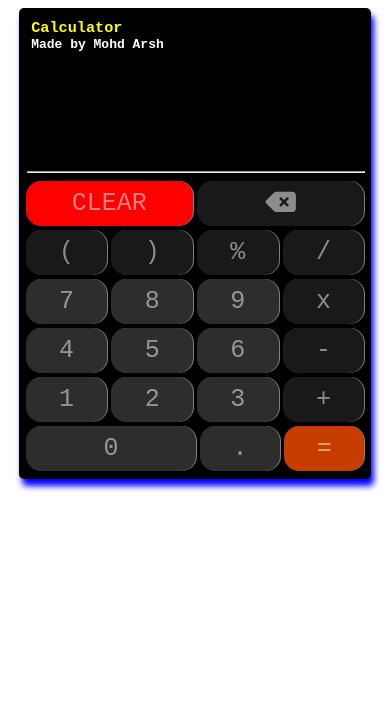
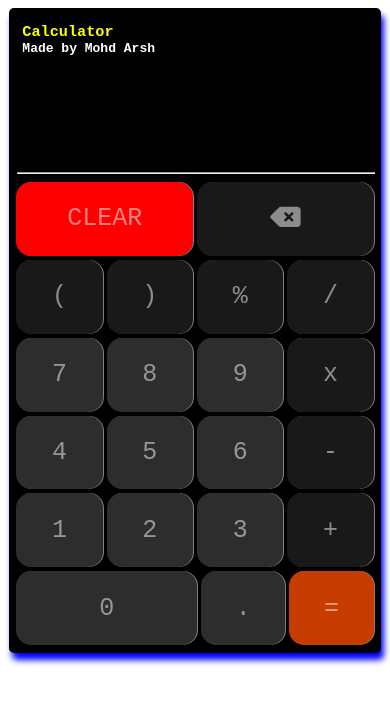
Before and after one commit to arsh1234git/calculator, a plain HTML site: page index.html in a window 390 px wide. Drawn offline with Linux system fonts and the light colour scheme.

Commit message:
hehehehe i am doing changes again and again

```diff
--- a/index.html
+++ b/index.html
@@ -6,20 +6,29 @@
     <meta name="viewport" content="width=device-width, initial-scale=1.0" />
     <title>Welcome to my Calculator</title>
     <link rel="stylesheet" href="style.css" />
-    <script src="https://kit.fontawesome.com/cf3a3d536f.js" crossorigin="anonymous"></script>
+    <script
+      src="https://kit.fontawesome.com/cf3a3d536f.js"
+      crossorigin="anonymous"
+    ></script>
   </head>
   <body>
     <div class="container">
-
       <div class="calculator">
         <div class="description">
           <h3>Calculator</h3>
           <span>Made by Mohd Arsh</span>
         </div>
-        <input type="text" name="" id="" /><hr>
-        <div class="row ">
+        <input type="text" name="" id="" />
+        <hr />
+
+          <div class="row">
             <button class="dark" id="clear">CLEAR</button>
-          <button class="dark" id="backspace"><i id="backspace2" class="fa-sharp fa-solid fa-delete-left fa-xl"></i></button>
+            <button class="dark" id="backspace">
+              <i
+                id="backspace2"
+                class="fa-sharp fa-solid fa-delete-left fa-xl"
+              ></i>
+            </button>
           </div>
           <div class="row row1">
             <!-- <button class="dark" id="clear">C</button> -->
@@ -39,12 +48,9 @@
             <button class="light">5</button>
             <button class="light">6</button>
             <button class="dark">-</button>
-
-
-
           </div>
           <div class="row row4">
-          <button  class="light">1</button>
+            <button class="light">1</button>
             <button class="light">2</button>
             <button class="light">3</button>
             <button class="dark">+</button>
@@ -54,6 +60,7 @@
             <button class="light">.</button>
             <button id="equal">=</button>
           </div>
+
       </div>
     </div>
   </body>
--- a/style.css
+++ b/style.css
@@ -102,9 +102,16 @@ button{
 }
 @media (max-width:420px) {
     .calculator{
-        width: 90%;
+        width: 95%;
+        height: 75vh;
+    }
+    .row{
+        height: 90px;
     }
     input{
-        height: 120px
+        height: 140px
     };
+    button{
+        padding:10px 3px;
+    }
 }
```
Lines whose indentation alone changed are shown as unchanged.
